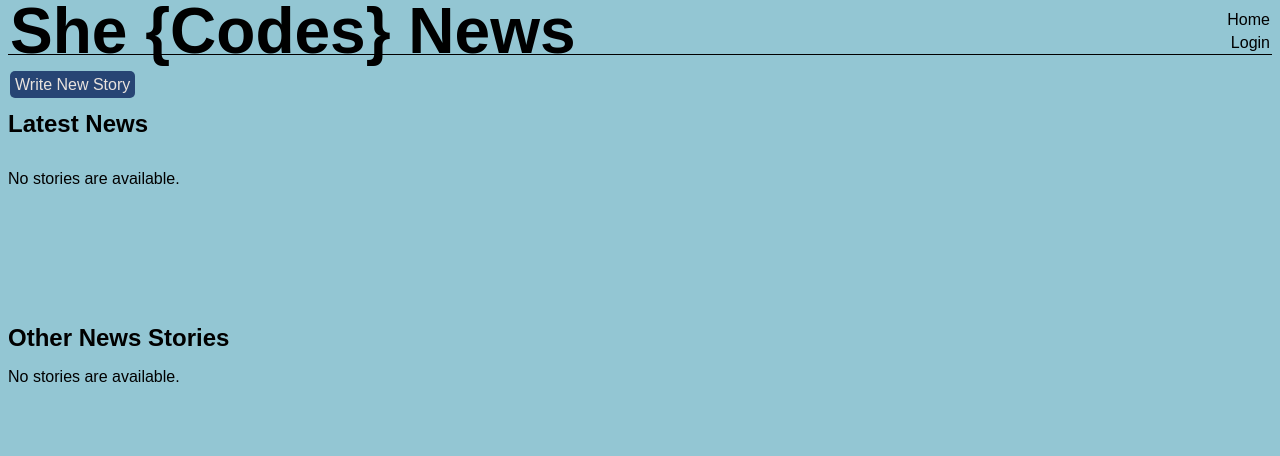
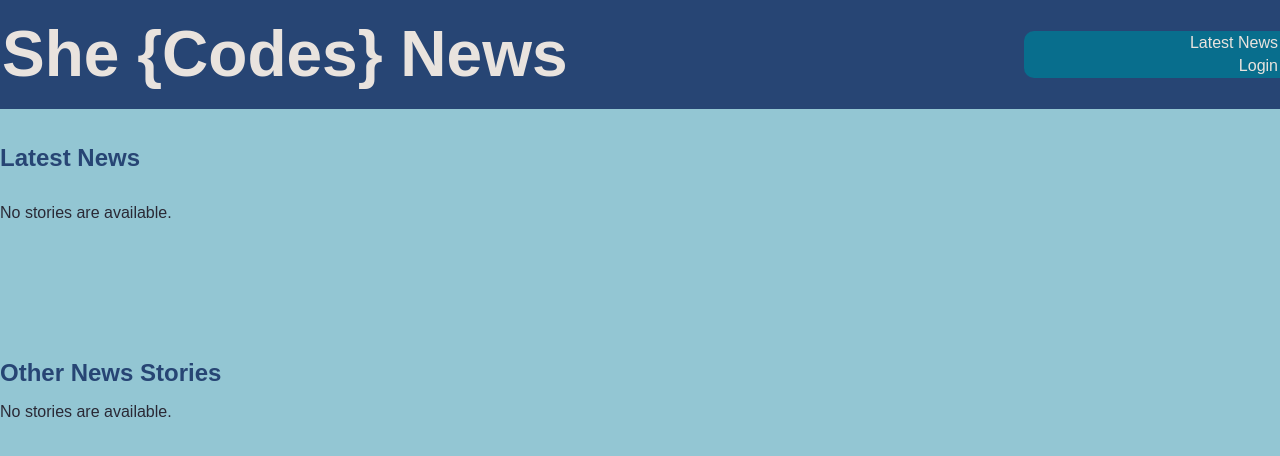
Before and after one commit to Lyndallh/she_codes_news, a Django app: page /news/ in a window 1280 px wide. Shown: the top 456 px of the page. Run offline with Django 4.2, Linux system fonts and the light colour scheme; data that the repository does not hold is empty; parts of the project's set-up code (start-up, migrations or seed data) failed here and were passed over; some web fonts are replaced.

Commit message:
improved styling

```diff
--- a/she_codes_news/news/static/news/styles.css
+++ b/she_codes_news/news/static/news/styles.css
@@ -13,8 +13,9 @@
     border: 1px solid var(--darkblue);
     border-radius: 5px;
     padding: 5px;
-    background-color: #E9E3DE;
-}
+    background-color: var(--sand);  }
+.story-card:hover{
+    background-color: var(--lightblue);  }
 
 .story-card img {
     width: 100%;
--- a/she_codes_news/news/templates/news/index.html
+++ b/she_codes_news/news/templates/news/index.html
@@ -5,7 +5,8 @@
 {% endblock %}
 {% block content %}
 <br>
-<a id= "new-story" href="{% url 'news:newStory' %}">Write New Story</a>
+<!-- I WANT THE NEW STORY LINE TO GO SOMEHHERE ELSE - ON THE PROFILE PAGE PERHAPS? -->
+<!-- <a id= "new-story" href="{% url 'news:newStory' %}">Write New Story</a> -->
 
    <h2>Latest News</h2>
 
--- a/she_codes_news/static/styles.css
+++ b/she_codes_news/static/styles.css
@@ -12,18 +12,21 @@
 html{
     font-size: 1rem;
     line-height: 1.2rem;
+    background-color: var(--teal-light);
 }
+
 body {
-    background-color: #93C6D3;
+
     font-family: 'Rubik', sans-serif;
-
+    color: var(--darkblue);
+    margin: 0px;
 }
 
 header {
     display: flex;
     align-items: center;
     justify-content: space-between;
-    border-bottom: 1px solid #000;
+    background-color: #274574;
 }
 
 /* img {
@@ -33,7 +36,6 @@ header {
 h1 {
     font-family: 'Rubik', sans-serif;    text-decoration: none;
     font-size: 4rem;
-    margin: 0;
 }
 
 h2 {
@@ -43,6 +45,16 @@ h3 {
     font-size: 2rem;
     line-height: 2.5rem;
     margin: 0;
+}
+
+a {
+    margin: 2px;
+    text-decoration: none;
+    color: var(--black);
+}
+
+nav a:hover {
+    text-decoration: underline;
 }
 
 #header-text {
@@ -55,20 +67,18 @@ nav {
     display: flex;
     flex-direction: column;
     align-items: flex-end;
+    color: var(--darkblue);
+    background-color: var(--teal-dark);
+    border-top-left-radius: 10px;
+    border-bottom-left-radius: 10px;
 }
 
-a {
-    margin: 2px;
-    text-decoration: none;
-    color: #000;
-}
-
-a, p {
-    font-family: 'Rubik', sans-serif;
+nav a, #header-link {
+    color: var(--sand);
 }
 
 #author{
-    background-color: blue;
+    color: #2A2935;
 }
 
 #new-story, .hyperlink-button{
@@ -98,6 +108,8 @@ form{
 p{
     display: flex;
     flex-flow: column wrap;
+    color: var(--black);
+    font-family: 'Rubik', sans-serif;
 }
 
 .emphasized { font-style: italic; }
--- a/she_codes_news/templates/nav.html
+++ b/she_codes_news/templates/nav.html
@@ -1,5 +1,5 @@
 <nav>
-    <a href="{% url 'news:index' %}">Home</a>
+    <a href="{% url 'news:index' %}">Latest News</a>
     {% if request.user.is_authenticated %}
         <a href="#">Logged in as: {{ user.username }}</a>
         <a href="{% url 'logout' %}">Logout</a>
```
